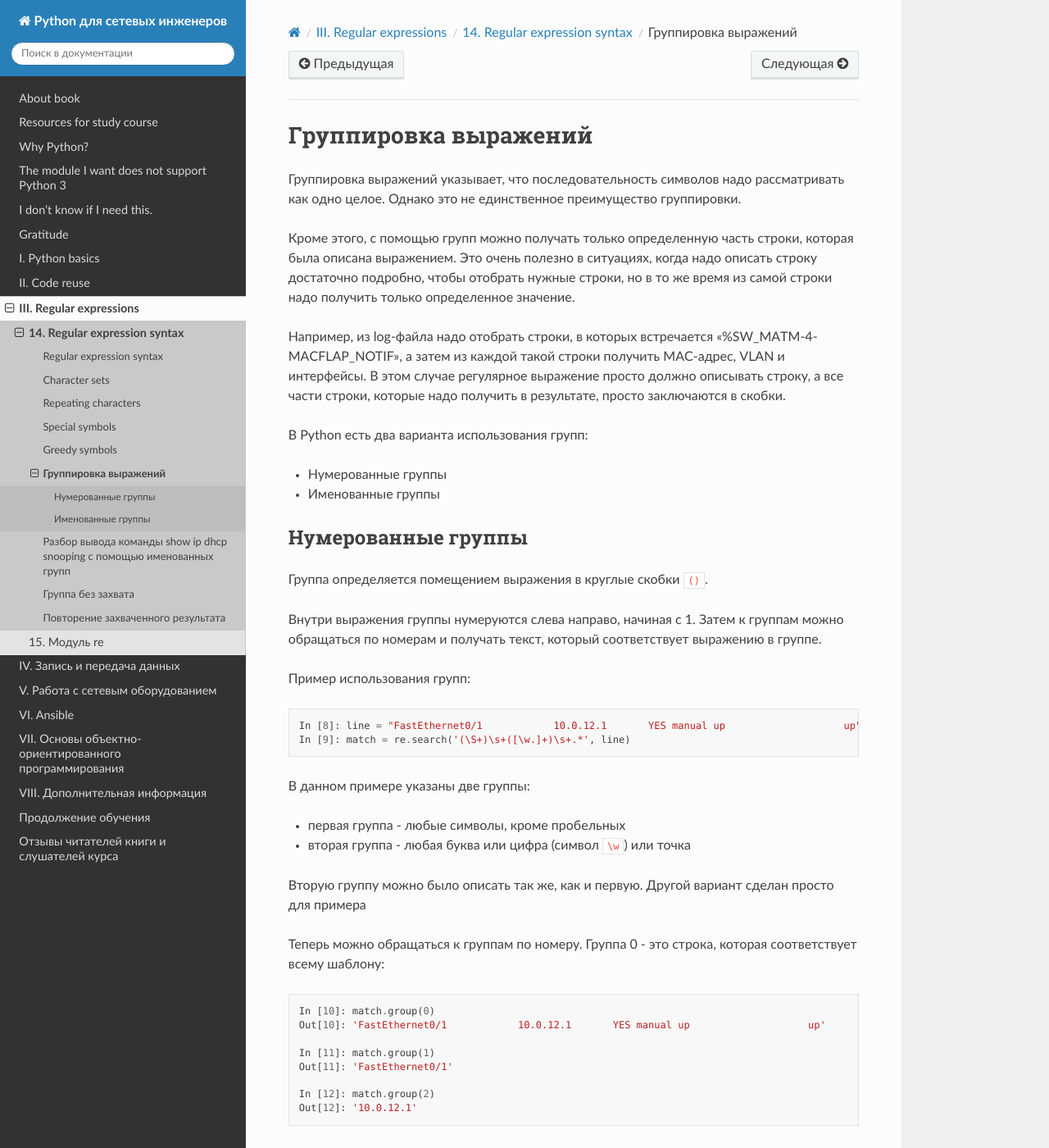
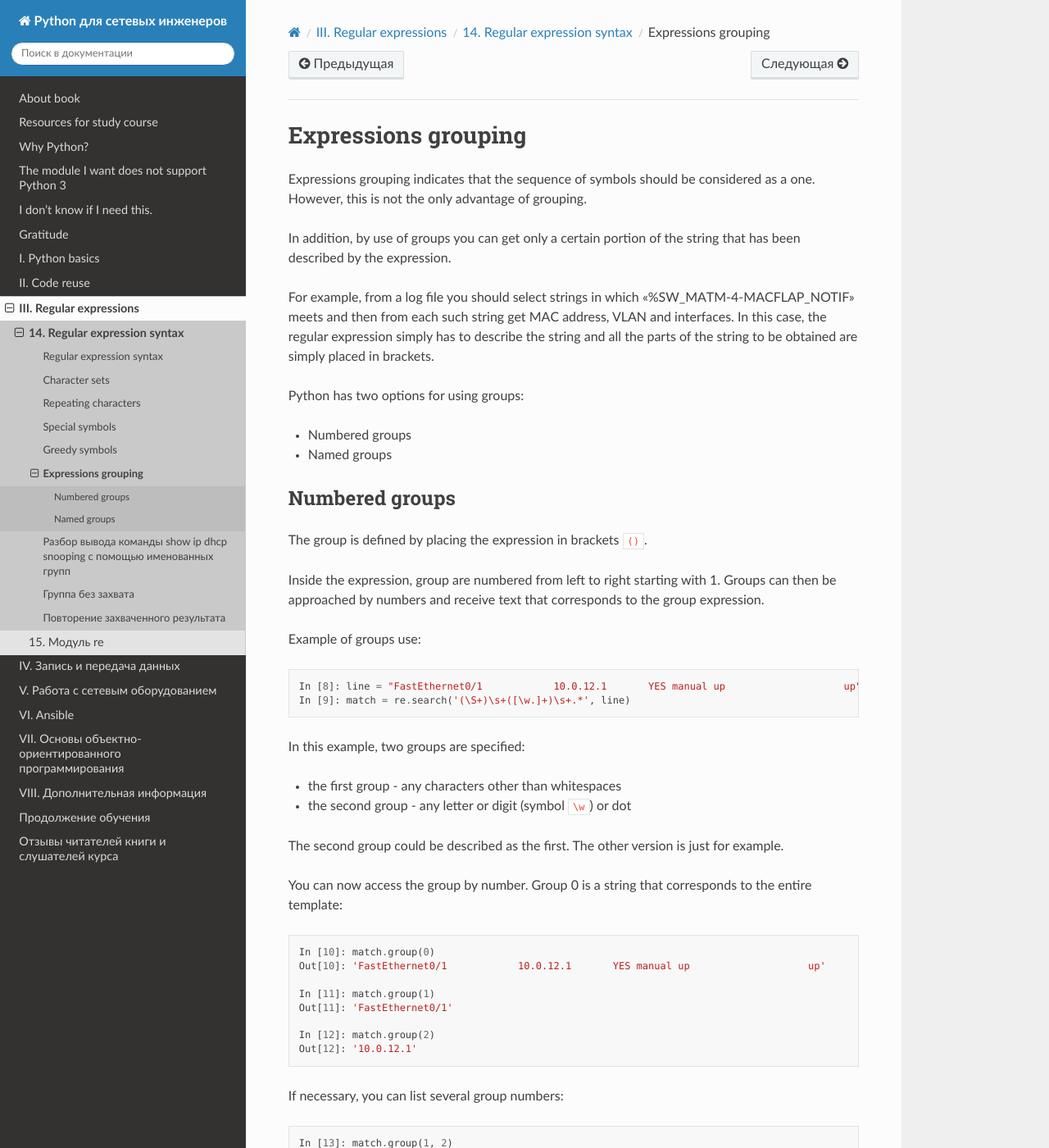
Before and after one commit to Aidar5/nattoeng, a Sphinx documentation site: the page built from docs/source/book/14_regex/4_re_groups.rst, in a window 1280 px wide and 1400 px high. Shown: the whole window at 82% size. Built offline with Sphinx 7.4.7 and the Read the Docs theme 2.0.0, drawn with Linux system fonts in a browser that asks for light colours; pages that are not in the unit, such as notebooks, are missing from menus; some of the changed text lies outside the part shown.

Commit message:
Update 4_re_groups.rst

```diff
--- a/docs/source/book/14_regex/4_re_groups.rst
+++ b/docs/source/book/14_regex/4_re_groups.rst
@@ -1,53 +1,39 @@
-Группировка выражений
+Expressions grouping
 ---------------------
 
-Группировка выражений указывает, что последовательность символов надо
-рассматривать как одно целое. Однако это не единственное преимущество
-группировки.
+Expressions grouping indicates that the sequence of symbols should be considered as a one. However, this is not the only advantage of grouping.
 
-Кроме этого, с помощью групп можно получать только определенную часть
-строки, которая была описана выражением. Это очень полезно в ситуациях,
-когда надо описать строку достаточно подробно, чтобы отобрать нужные
-строки, но в то же время из самой строки надо получить только
-определенное значение.
+In addition, by use of groups you can get only a certain portion of the string that has been described by the expression.
 
-Например, из log-файла надо отобрать строки, в которых встречается
-"%SW_MATM-4-MACFLAP_NOTIF", а затем из каждой такой строки получить
-MAC-адрес, VLAN и интерфейсы. В этом случае регулярное выражение просто
-должно описывать строку, а все части строки, которые надо получить в
-результате, просто заключаются в скобки.
+For example, from a log file you should select strings in which "%SW_MATM-4-MACFLAP_NOTIF" meets and then from each such string get MAC address, VLAN and interfaces. In this case, the regular expression simply has to describe the string and all the parts of the string to be obtained are simply placed in brackets.
 
-В Python есть два варианта использования групп:
+Python has two options for using groups:
 
-* Нумерованные группы
-* Именованные группы
+* Numbered groups
+* Named groups
 
-Нумерованные группы
+Numbered groups
 ~~~~~~~~~~~~~~~~~~~
 
-Группа определяется помещением выражения в круглые скобки ``()``.
+The group is defined by placing the expression in brackets ``()``.
 
-Внутри выражения группы нумеруются слева направо, начиная с 1.
-Затем к группам можно обращаться по номерам и получать текст, который
-соответствует выражению в группе.
+Inside the expression, group are numbered from left to right starting with 1. Groups can then be approached by numbers and receive text that corresponds to the group expression.
 
-Пример использования групп:
+Example of groups use:
 
 .. code:: python
 
     In [8]: line = "FastEthernet0/1            10.0.12.1       YES manual up                    up"
     In [9]: match = re.search('(\S+)\s+([\w.]+)\s+.*', line)
 
-В данном примере указаны две группы:
+In this example, two groups are specified:
 
--  первая группа - любые символы, кроме пробельных
--  вторая группа - любая буква или цифра (символ ``\w``) или точка
+-  the first group - any characters other than whitespaces
+-  the second group - any letter or digit (symbol ``\w``) or dot
 
-Вторую группу можно было описать так же, как и первую. Другой
-вариант сделан просто для примера
+The second group could be described as the first. The other version is just for example.
 
-Теперь можно обращаться к группам по номеру. Группа 0 - это строка,
-которая соответствует всему шаблону:
+You can now access the group by number. Group 0 is a string that corresponds to the entire template:
 
 .. code:: python
 
@@ -60,7 +46,7 @@ MAC-адрес, VLAN и интерфейсы. В этом случае регу
     In [12]: match.group(2)
     Out[12]: '10.0.12.1'
 
-При необходимости можно перечислить несколько номеров групп:
+If necessary, you can list several group numbers:
 
 .. code:: python
 
@@ -70,7 +56,7 @@ MAC-адрес, VLAN и интерфейсы. В этом случае регу
     In [14]: match.group(2, 1, 2)
     Out[14]: ('10.0.12.1', 'FastEthernet0/1', '10.0.12.1')
 
-Начиная с версии Python 3.6, к группам можно обращаться таким образом:
+Starting with Python 3.6, groups can be accessed as follows:
 
 .. code:: python
 
@@ -83,24 +69,21 @@ MAC-адрес, VLAN и интерфейсы. В этом случае регу
     In [17]: match[2]
     Out[17]: '10.0.12.1'
 
-Для вывода всех подстрок, которые соответствуют указанным группам,
-используется метод groups:
+Method groups() is used to display all substrings that correspond to the specified groups:
 
 .. code:: python
 
     In [18]: match.groups()
     Out[18]: ('FastEthernet0/1', '10.0.12.1')
 
-Именованные группы
+Named groups
 ~~~~~~~~~~~~~~~~~~
 
-Когда выражение сложное, не очень удобно определять номер группы.
-Плюс, при дополнении выражения, может получиться так, что порядок
-групп изменился, и придется изменить и код, который ссылается на группы.
+When the expression is complex, it is not very convenient to determine the number of the group. Plus, when you modify an expression the order of groups can be changed and you will need to change the code that refers to the groups.
 
-Именованные группы позволяют задавать группе имя.
+The named groups allow you to give a name to the group.
 
-Синтаксис именованной группы ``(?P<name>regex)``:
+Syntax of the named group ``(?P<name>regex)``:
 
 .. code:: python
 
@@ -108,7 +91,7 @@ MAC-адрес, VLAN и интерфейсы. В этом случае регу
 
     In [20]: match = re.search('(?P<intf>\S+)\s+(?P<address>[\d.]+)\s+', line)
 
-Теперь к этим группам можно обращаться по имени:
+These groups can now be accessed by name:
 
 .. code:: python
 
@@ -118,17 +101,14 @@ MAC-адрес, VLAN и интерфейсы. В этом случае регу
     In [22]: match.group('address')
     Out[22]: '10.0.12.1'
 
-Также очень полезно то, что с помощью метода groupdict(), можно получить
-словарь, где ключи - имена групп, а значения - подстроки, которые им
-соответствуют:
+It is also very useful that with the groupdict() method you can get a dictionary where the keys are the names of groups and the values are the substrings that correspond to them:
 
 .. code:: python
 
     In [23]: match.groupdict()
     Out[23]: {'address': '10.0.12.1', 'intf': 'FastEthernet0/1'}
 
-И в таком случае можно добавить группы в регулярное выражение и
-полагаться на их имя, а не на порядок:
+And then you can add groups to the regular expression and rely on their name instead of order:
 
 .. code:: python
 
```
